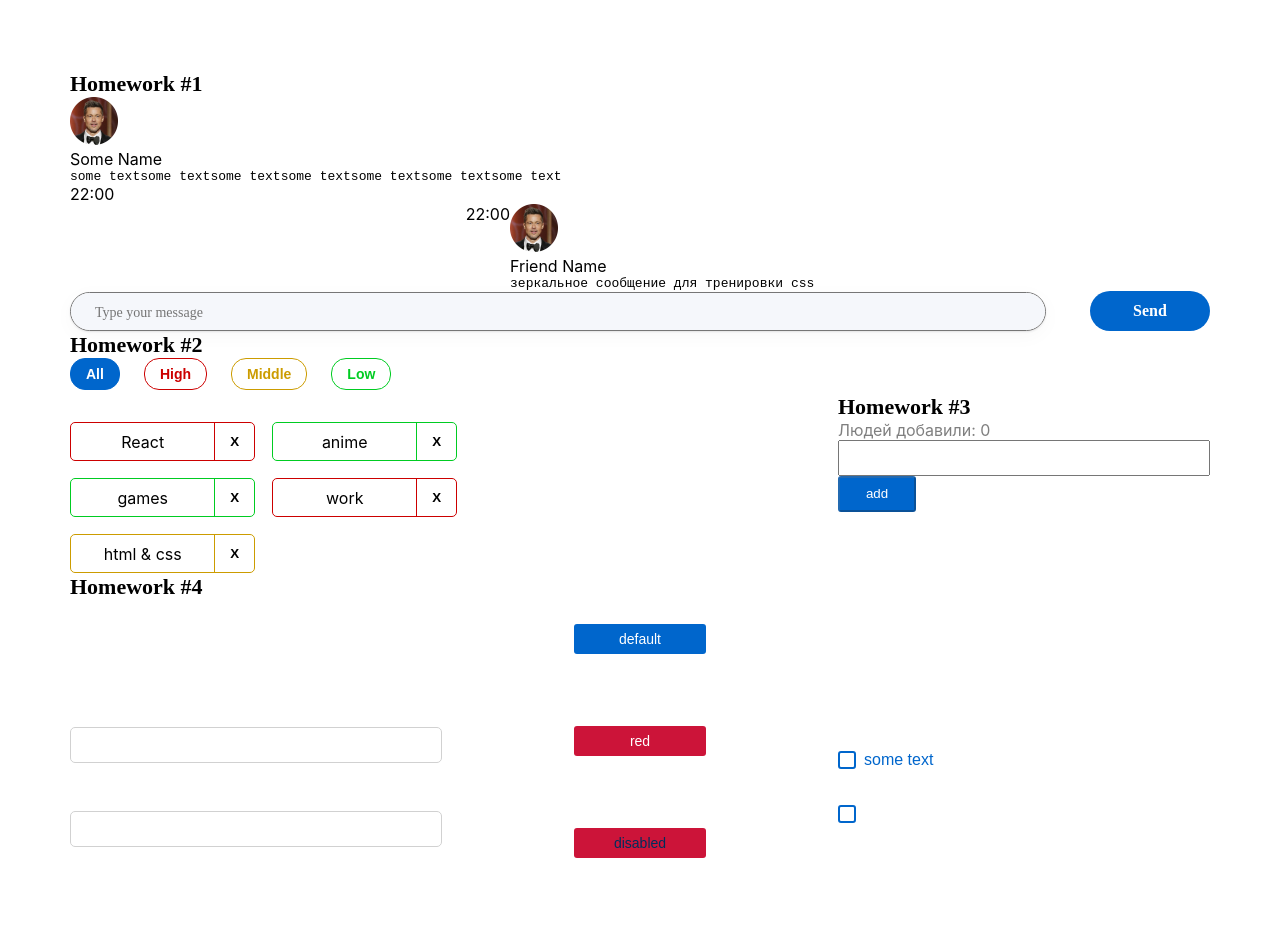
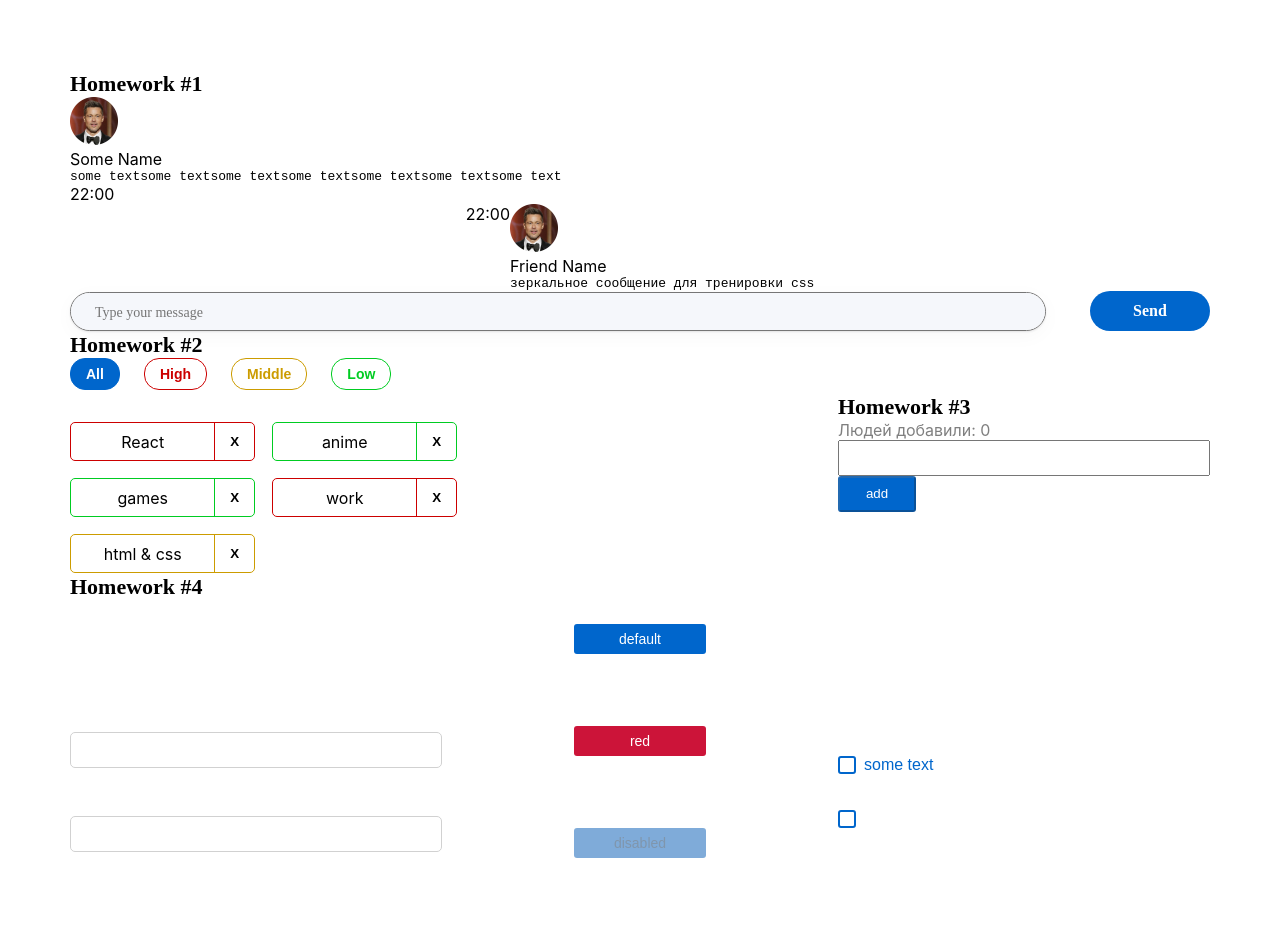
Before and after one commit to Nastassia27/autotests, a React (Create React App) app: page / in a window 1280 px wide. Shown: the top 928 px of the page. Built offline with nearby package versions, Linux system fonts and the light colour scheme.

Commit message:
fix styles for button

```diff
--- a/src/s2-homeworks/hw04/common/c2-SuperButton/SuperButton.module.css
+++ b/src/s2-homeworks/hw04/common/c2-SuperButton/SuperButton.module.css
@@ -1,4 +1,5 @@
 .button {
+    overflow: hidden;
     border: none;
     border-radius: 3px;
     color: white;
@@ -10,19 +11,20 @@
     font-size: 14px;
     width: 132px;
     height: 30px;
+    cursor: pointer;
 }
 
 .disabled {
     background-color: #004D99;
     color: #002E5C;
+    opacity: 0.5;
 
 }
 
 .secondary {
     border: 1px solid #0066CC;
     color: #0066CC;
-    width: 128px;
-    height: 20px;
+
 }
 
 .default {
@@ -72,5 +74,6 @@
 }
 
 .button:disabled {
-
+    cursor: default;
+    background-color: #0059b3;
 }
```
